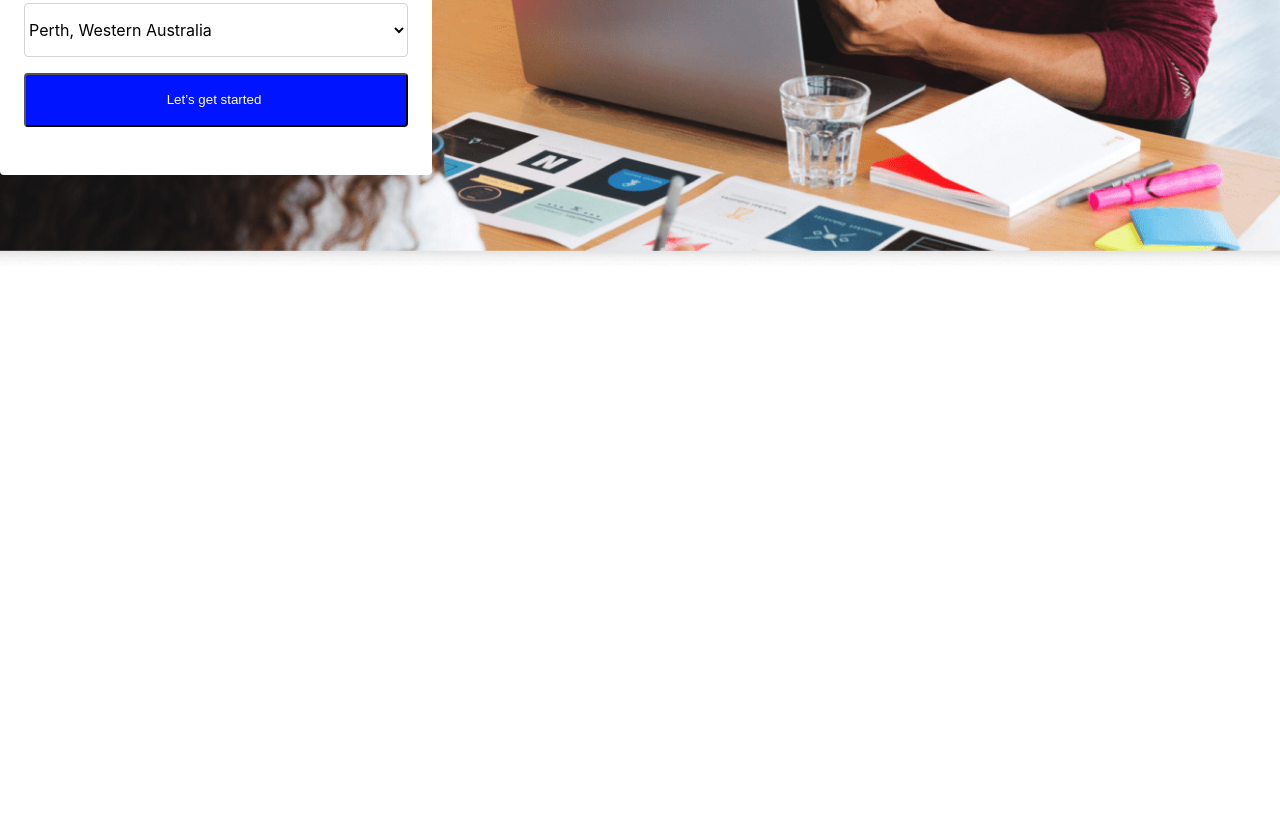
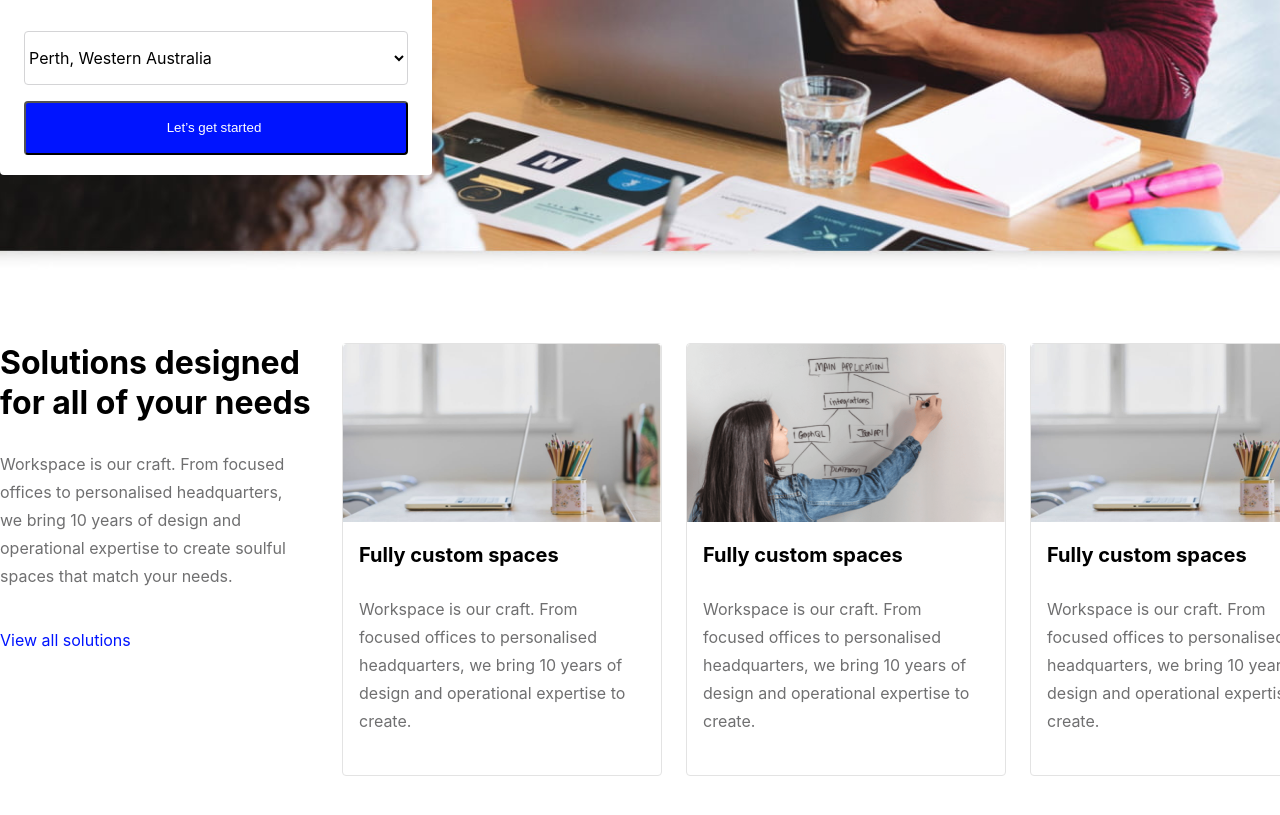
Before and after one commit to eftalozturk/web, a plain HTML site: page index.html in a window 1280 px wide. Shown: the part 479-1294 px from the top of the page. Before the commit the page ends 800 px from the top, so only its background shows below. Drawn offline with Linux system fonts and the light colour scheme.

Commit message:
duzenleme

```diff
--- a/index.html
+++ b/index.html
@@ -20,11 +20,11 @@
                 <a href="" class="button">For Businesses</a>
                 <a href="" class="button">Directory</a>
             </nav>
-            <div class="button-2">
+            <nav class="button-2">
                 <a href="" class="button">About</a>
                 <a href="" class="button">Contact</a>
                 <a href="" class="blue-button">Join now</a>
-            </div>
+            </nav>
         </div>
     </header>
     <section class="image-section">
@@ -42,5 +42,41 @@
             </div>
         </div>
     </section>
+    <section class="information-container">
+        <div class="information">
+            <div class="first-information">
+                <h2 class="solutions">Solutions designed for all of your needs</h2>
+                <p class="article">Workspace is our craft. From focused offices to personalised headquarters,
+                 we bring 10 years of design and operational expertise to create soulful spaces that match your needs.</p>
+                 <a href="" class="blue-button">View all solutions</a>
+            </div>
+            <div class="photo-information">
+                <div class="second-information">
+                    <img src="first-photo.jpg" alt="" class="photo">
+                    <div class="title-article">
+                        <h2 class="content-title">Fully custom spaces</h2>
+                        <p class="article">Workspace is our craft. From focused offices to personalised headquarters,
+                        we bring 10 years of design and operational expertise to create.</p>
+                    </div>
+                </div>
+                <div class="second-information">
+                    <img src="second-photo.png" alt="" class="photo">
+                    <div class="title-article">
+                        <h2 class="content-title">Fully custom spaces</h2>
+                        <p class="article">Workspace is our craft. From focused offices to personalised headquarters,
+                        we bring 10 years of design and operational expertise to create.</p>
+                    </div>
+                </div>
+                <div class="second-information">
+                    <img src="third-photo.jpg" alt="" class="photo">
+                    <div class="title-article">
+                        <h2 class="content-title">Fully custom spaces</h2>
+                        <p class="article">Workspace is our craft. From focused offices to personalised headquarters,
+                        we bring 10 years of design and operational expertise to create.</p>
+                    </div>
+                </div>
+            </div>
+        </div>
+    </section>
 </body>
 </html>
--- a/style.css
+++ b/style.css
@@ -41,7 +41,7 @@ body{
 }
 .image-section{
     width: 100%;
-    background-image: url(video.png);
+    background-image: url(video.jpg);
     background-repeat: no-repeat;
     background-position: center;
     background-size: cover;
@@ -74,7 +74,7 @@ body{
     font-size: 16px;
     line-height: 1.75;
     color: #6f6f70;
-    width: 100%;
+    width: 89.9%;
     margin-block-start: 24px;
     margin-block-end: 40px;
 }
@@ -98,3 +98,51 @@ body{
     color: #ffffff;
     height: 54px;
 }
+.solutions{
+    margin-block-start: 0px;
+    line-height: 1.25;
+    color: #000000;
+    font-family:-apple-system, BlinkMacSystemFont, 'Segoe UI', Roboto, Oxygen, Ubuntu, Cantarell, 'Open Sans', 'Helvetica Neue', sans-serif;
+    font-size: 32px;
+}
+.content-title{
+    font-size: 20px;
+    line-height: 1.6;
+    color: #000000;
+    font-family: -apple-system, BlinkMacSystemFont, 'Segoe UI', Roboto, Oxygen, Ubuntu, Cantarell, 'Open Sans', 'Helvetica Neue', sans-serif;
+}
+.photo{
+    width: 318px;
+    height: 178px;
+}
+.information-content{
+    width: 100%;
+}
+.information{
+    width: 1344px;
+    margin: 0px auto;
+    display: flex;
+    justify-content: center;
+    margin-top: 71px;
+    margin-bottom: 104px;
+    column-gap: 24px;
+}
+.first-information{
+    width: 23.7%;
+}
+.second-information{
+    border-radius: 4px;
+    border: solid 1px #e3e3e3;
+    background-color: #ffffff;
+    width: 33%;
+    display: flex;
+    flex-direction: column;
+}
+.photo-information{
+    width: 1002px;
+    display: flex;
+    column-gap: 24px;
+}
+.title-article{
+    padding-left: 16px;
+}
```
Also changed, not shown: first-photo.jpg (added), second-photo.png (added), third-photo.jpg (added), video.jpg (added), video.png (deleted).
